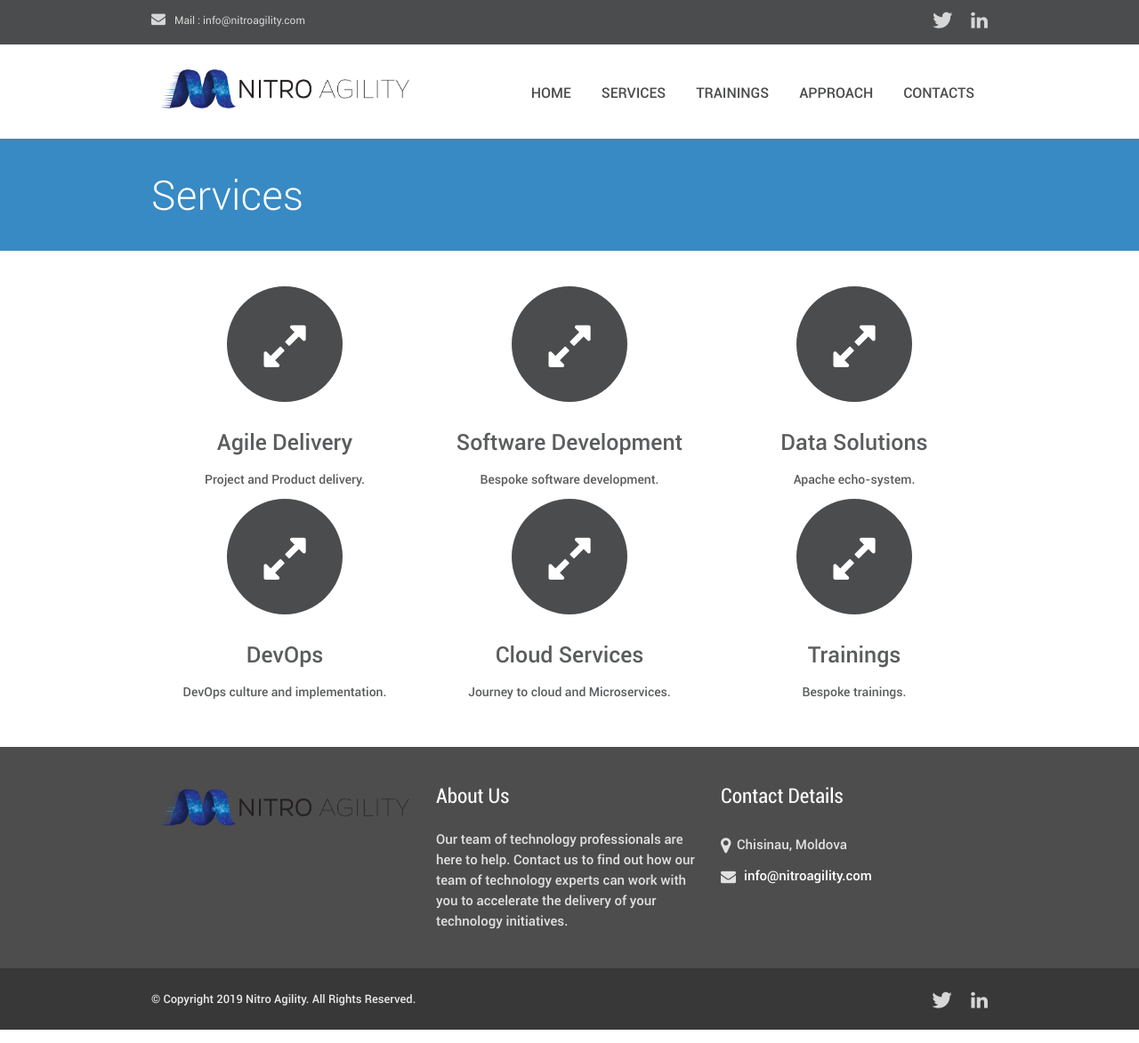
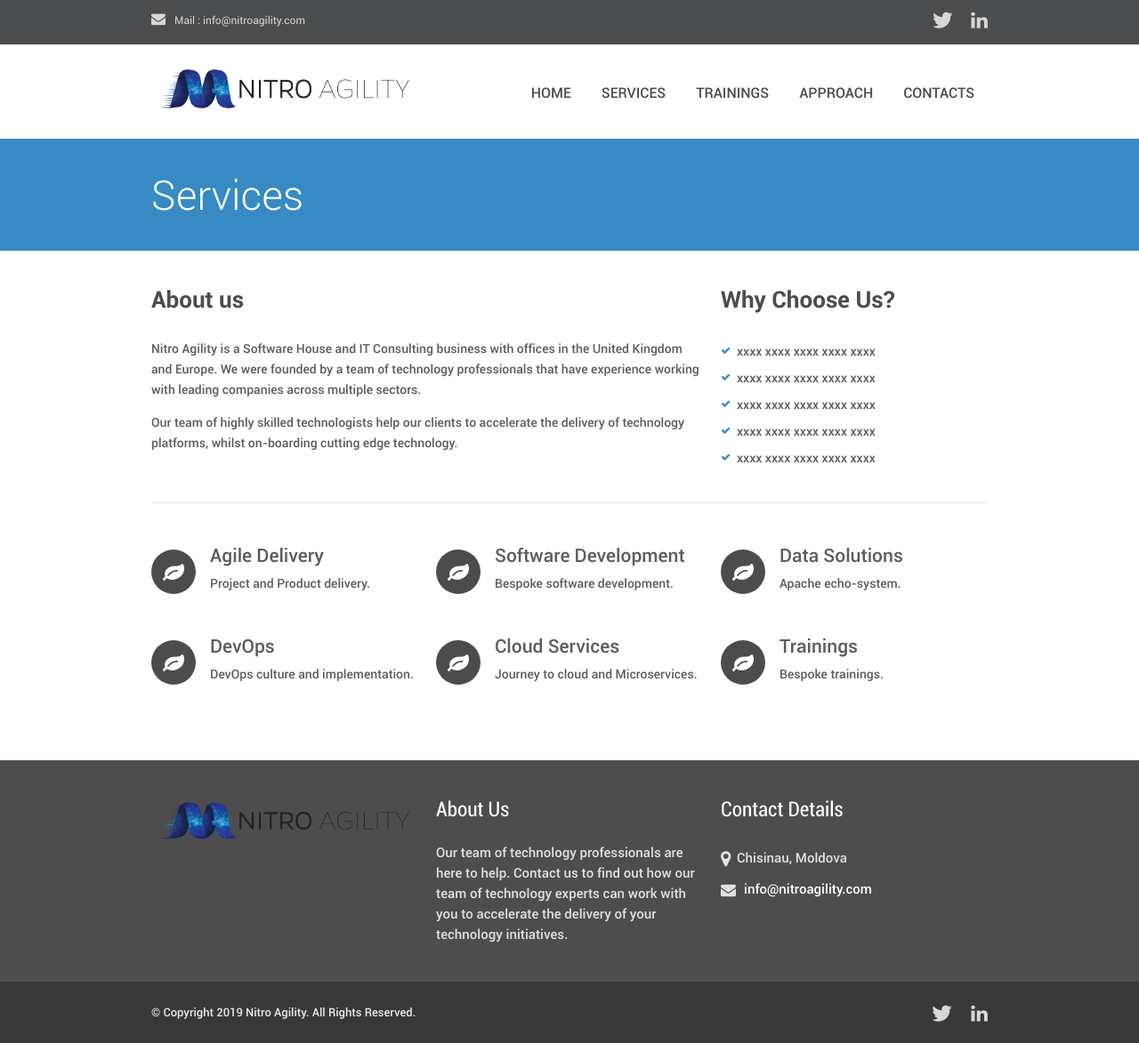
Before and after one commit to NitroAgility/nitroagility.github.io, a Jekyll site: the page built from services.html, in a window 1280 px wide. Shown: the whole page at 89% size. Built offline with Jekyll 4.4.1, drawn with Linux system fonts in a browser that asks for light colours.

Commit message:
Amended readme file

```diff
--- a/_data/services.yml
+++ b/_data/services.yml
@@ -1,3 +1,10 @@
+about_us: <p> Nitro Agility is a Software House and IT Consulting business with offices in the United Kingdom and Europe. We were founded by a team of technology professionals that have experience working with leading companies across multiple sectors.</p><br/><p>Our team of highly skilled technologists help our clients to accelerate the delivery of technology platforms, whilst on-boarding cutting edge technology.</p>
+why_us:
+  - xxxx xxxx xxxx xxxx xxxx
+  - xxxx xxxx xxxx xxxx xxxx
+  - xxxx xxxx xxxx xxxx xxxx
+  - xxxx xxxx xxxx xxxx xxxx
+  - xxxx xxxx xxxx xxxx xxxx
 services:
   - title: Agile Delivery
     description: Project and Product delivery.
--- a/index.html
+++ b/index.html
@@ -23,8 +23,8 @@ key: home
     </div><!-- End Container -->
 </div><!-- End services -->
 
-<div class="sixteen columns">
-    <hr class="line bottom-3">
+<div class="sixteen columns clearfix">
+    <hr class="line bottom-4">
 </div><!-- End line -->
 
 <!-- Start main content -->
--- a/services.html
+++ b/services.html
@@ -2,21 +2,39 @@
 layout: default-content-page
 title: Services
 ---
-<div class="services style-1 bottom-3">
-        <div class="container clearfix">
+<!-- Start main content -->
+<div class="container main-content clearfix">
 
+  <div class="two-thirds column bottom-3">
+    <h3 class="title bottom-2">About us</h3>
+    {{ site.data.services.about_us }}
+  </div><!-- End Methodology -->
 
+  <div class="one-third column bottom-3">
+    <h3 class="title bottom-2">Why Choose Us?</h3>
+    <ul class="check-list why">
+      {% for reason in site.data.services.why_us %}
+      <li><a href="#">{{ reason }}</a></li>
+      {% endfor %}
+    </ul><!-- End check-list -->
+  </div><!-- End Why Choose Us -->
 
-          {% for service in site.data.services.services %}
-          <div class="one-third column">
-              <div class="item">
-                <div class="circle"><a href="#"><i class="icon-resize-full"></i></a></div>
-                <h3><a href="{{ service.url }}">{{ service.title }}</a></h3>
-                <p>{{ service.description }}</p>
-              </div>
-            </div><!-- End item -->
-          {% endfor %}
+  <div class="sixteen columns clearfix">
+    <hr class="line bottom-4">
+  </div><!-- End line -->
 
+  <div class="services style-2 bottom-3">
+    {% for service in site.data.services.services %}
+    <div class="one-third column">
+      <div class="item active bottom-4">
+        <div class="circle float-left"><a href="#"><i class="icon-leaf"></i></a></div>
+        <div class="data float-right">
+          <h4><a href="{{ service.url }}">{{ service.title }}</a></h4>
+          <p>{{ service.description }}</p>
+        </div>
+      </div>
+    </div><!-- End item -->
+    {% endfor %}
+  </div><!-- End services -->
 
-        </div><!-- End Container -->
-      </div><!-- End services -->
+</div><!-- <<< End Container >>> -->
```
Also changed, not shown: README.md.
